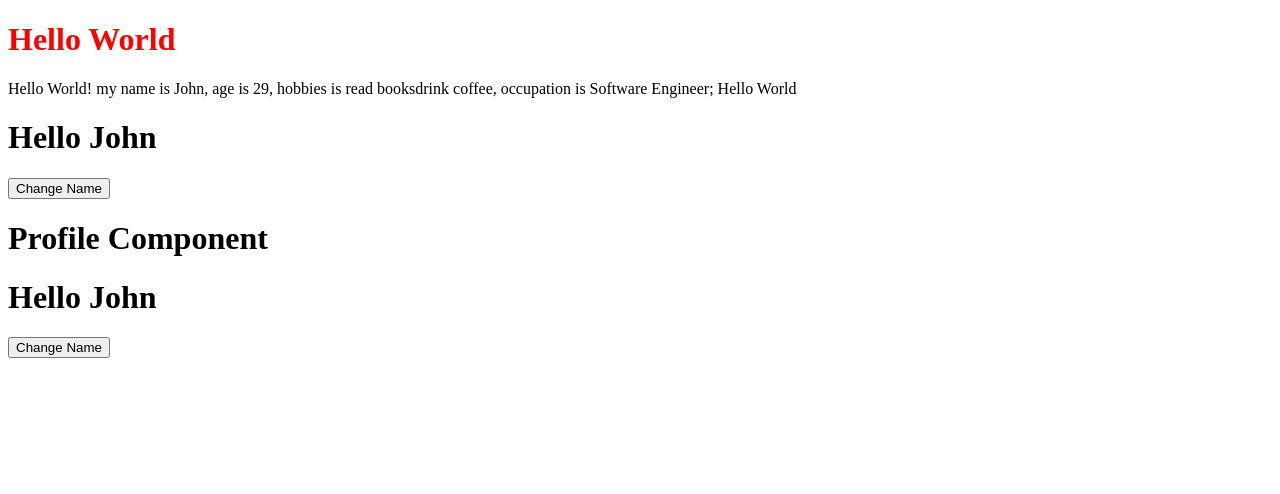
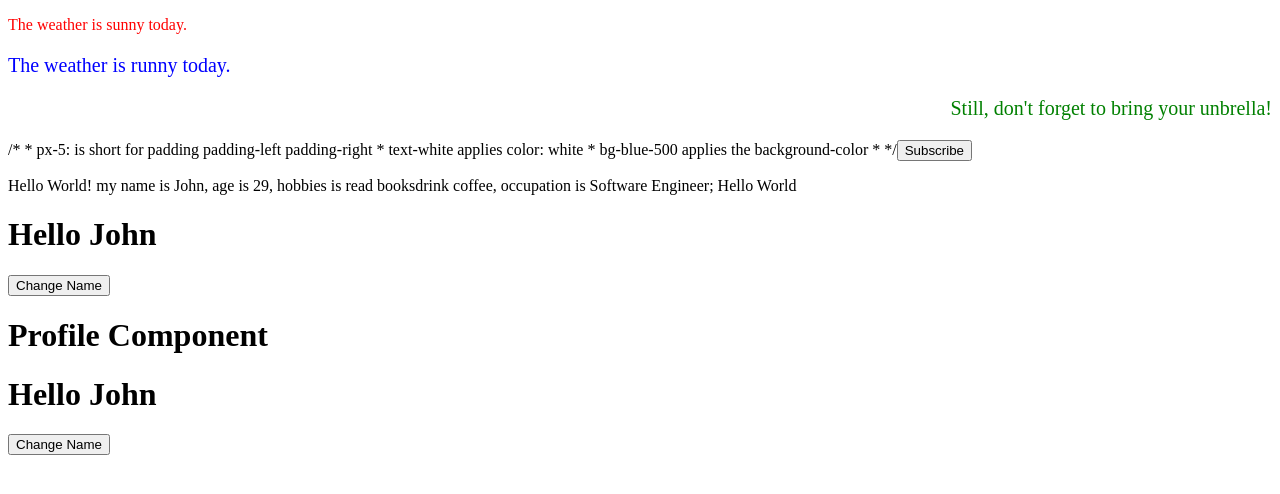
Before and after one commit to ChyiYaqing/react101, a React (Vite) app in the folder react-app/: page / in a window 1280 px wide. Shown: the top 494 px of the page. Built offline with nearby package versions, Linux system fonts and the light colour scheme.

Commit message:
chapter 7: Css in react

```diff
--- a/react-app/src/App.jsx
+++ b/react-app/src/App.jsx
@@ -1,8 +1,22 @@
 import { useState } from 'react'
+import './style.css'
+import styles from './App.module.css'
+
+
 function App() {
-    return (
-        // React Inline Styling Example
-        <h1 style={{ color:'red' }}>Hello World</h1>
+    return (<>
+
+        <p className="paragraph-text">The weather is sunny today.</p>
+        <p className={styles.BlueParagraph}>The weather is runny today.</p>
+        <p className={styles.GreenParagraph}>Still, don't forget to bring your unbrella!</p>
+
+        /*
+        * px-5: is short for padding padding-left padding-right
+        * text-white applies color: white
+        * bg-blue-500 applies the background-color
+        * */
+        <button className="px-5 py-2 text-white bg-blue-500 border-2">Subscribe</button>
+        </>
     )
 }
 
--- /dev/null
+++ b/react-app/src/App.module.css
@@ -0,0 +1,15 @@
+.MediumParagraph {
+  font-size: 20px;
+}
+
+.BlueParagraph {
+  composes: MediumParagraph;
+  color: blue;
+  text-align: left;
+}
+
+.GreenParagraph {
+  composes: MediumParagraph;
+  color: green;
+  text-align: right;
+}
--- /dev/null
+++ b/react-app/src/style.css
@@ -0,0 +1,4 @@
+.paragraph-text {
+  font-size: 16px;
+  color: #ff0000;
+}
```
Also changed, not shown: 1 other file (tests, documents, lock files or other folders).
